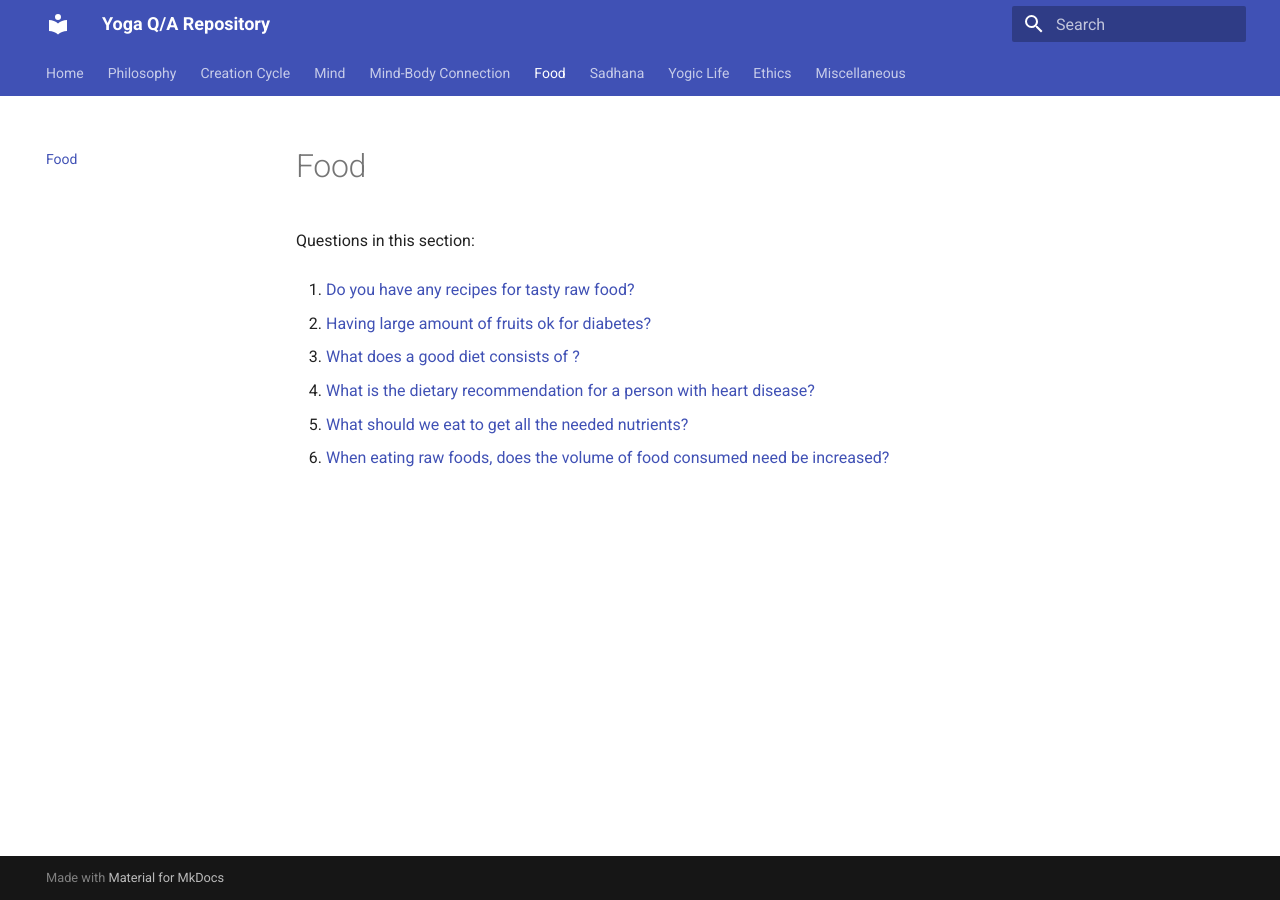
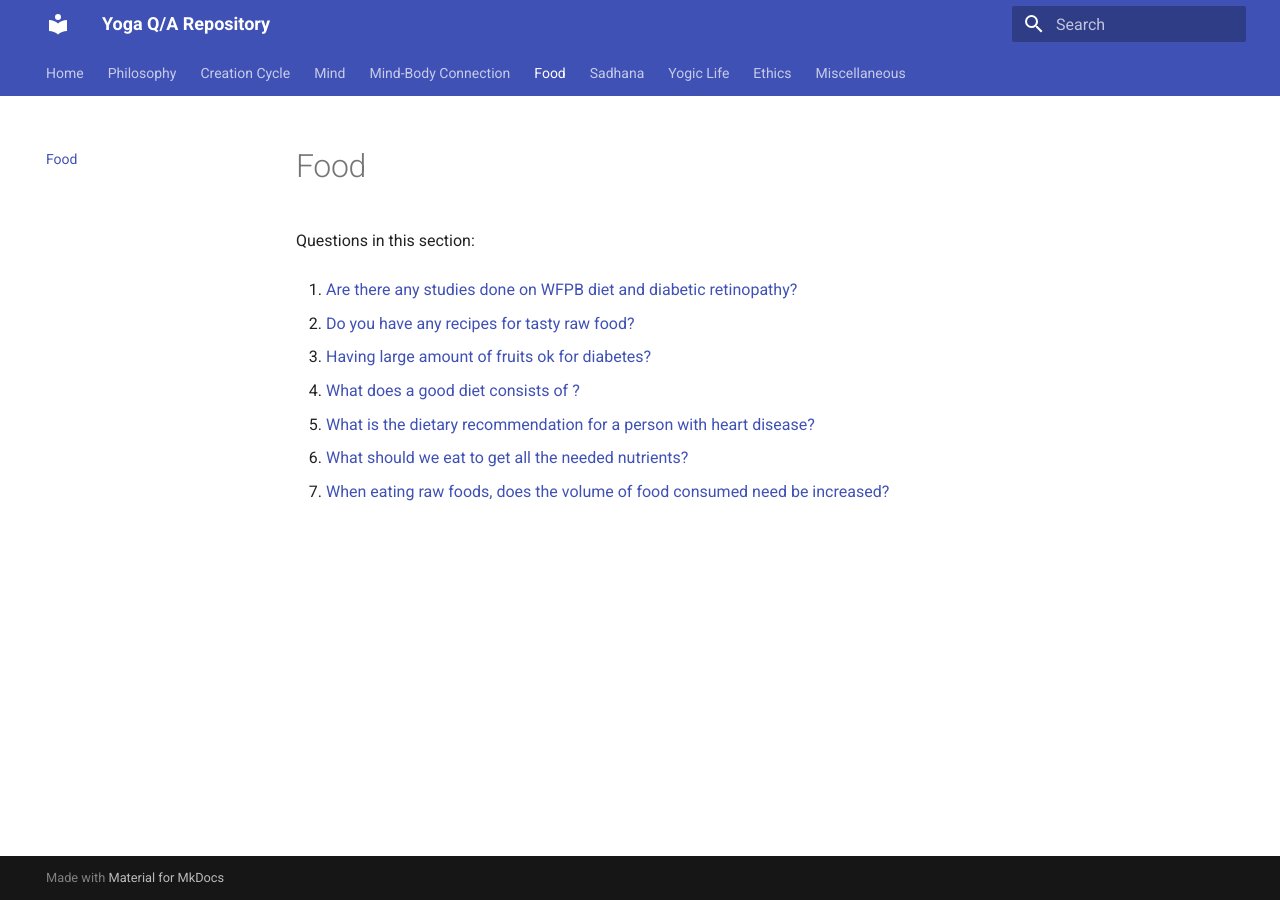
Before and after one commit to yogiclife/yoga-qa, an MkDocs documentation site: the page built from docs/food/README.md, in a window 1280 px wide. Built offline with MkDocs 1.6.1 and Material for MkDocs 9.7.7, drawn with Linux system fonts in a browser that asks for light colours.

Commit message:
Update topic indices [skip ci]

```diff
--- a/docs/food/README.md
+++ b/docs/food/README.md
@@ -2,14 +2,16 @@
 
 Questions in this section:
 
-1. [Do you have any recipes for tasty raw food?](do-you-have-any-recipes-for-tasty-raw-food-20260620-163919.md)
+1. [Are there any studies done on WFPB diet and diabetic retinopathy?](are-there-any-studies-done-on-wfpb-diet-and-diabetic-retinopathy-20260628-103859.md)
 
-2. [Having large amount of fruits ok for diabetes?](having-large-amount-of-fruits-ok-for-diabetes-20260628-030219.md)
+2. [Do you have any recipes for tasty raw food?](do-you-have-any-recipes-for-tasty-raw-food-20260620-163919.md)
 
-3. [What does a good diet consists of ?](what-does-a-good-diet-consists-of-20260628-025803.md)
+3. [Having large amount of fruits ok for diabetes?](having-large-amount-of-fruits-ok-for-diabetes-20260628-030219.md)
 
-4. [What is the dietary recommendation for a person with heart disease?](what-is-the-dietary-recommendation-for-a-person-with-heart-disease-20260628-023806.md)
+4. [What does a good diet consists of ?](what-does-a-good-diet-consists-of-20260628-025803.md)
 
-5. [What should we eat to get all the needed nutrients?](what-should-we-eat-to-get-all-the-needed-nutrients.md)
+5. [What is the dietary recommendation for a person with heart disease?](what-is-the-dietary-recommendation-for-a-person-with-heart-disease-20260628-023806.md)
 
-6. [When eating raw foods, does the volume of food consumed need be increased?](when-eating-raw-foods-does-the-volume-of-food-consumed-need-be-increased-20260628-030424.md)
+6. [What should we eat to get all the needed nutrients?](what-should-we-eat-to-get-all-the-needed-nutrients.md)
+
+7. [When eating raw foods, does the volume of food consumed need be increased?](when-eating-raw-foods-does-the-volume-of-food-consumed-need-be-increased-20260628-030424.md)
```
